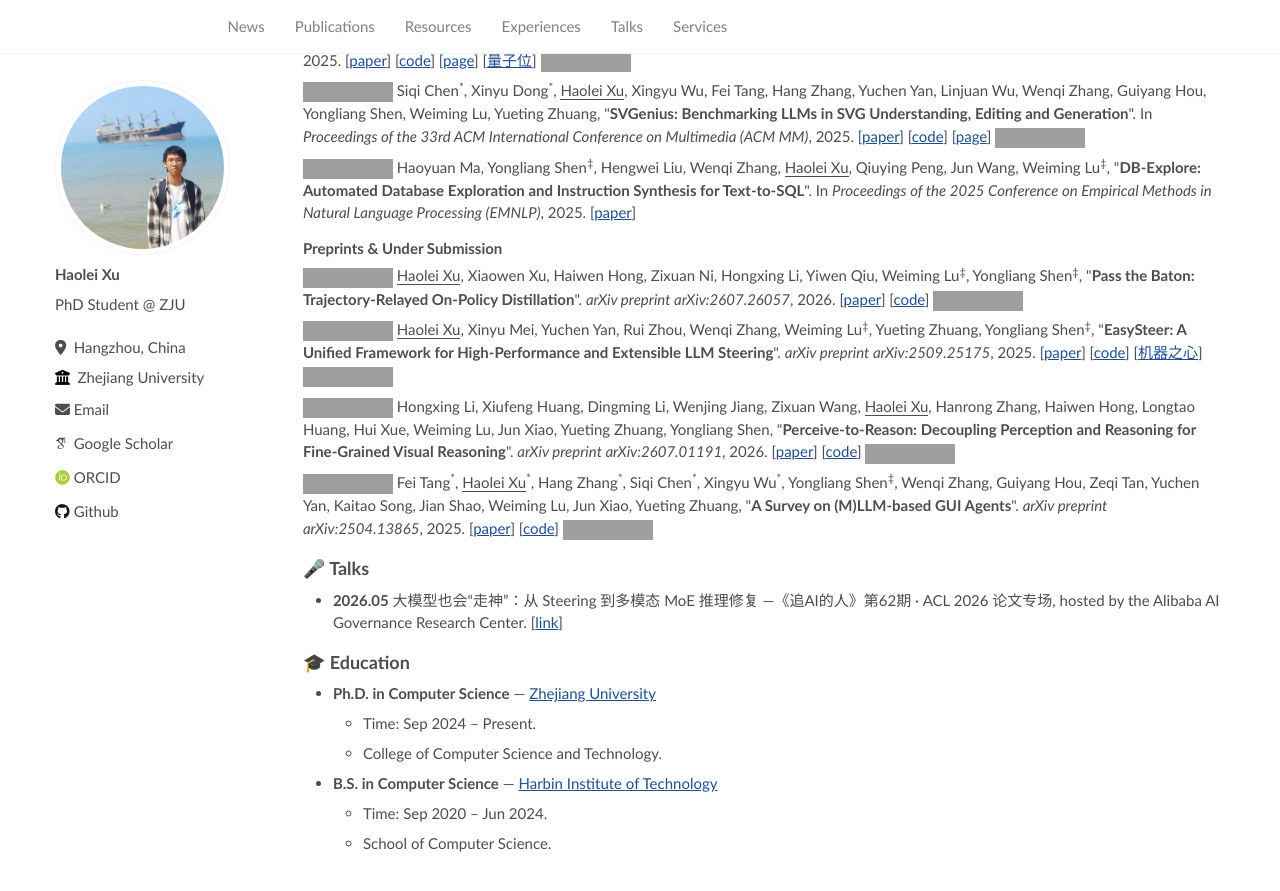
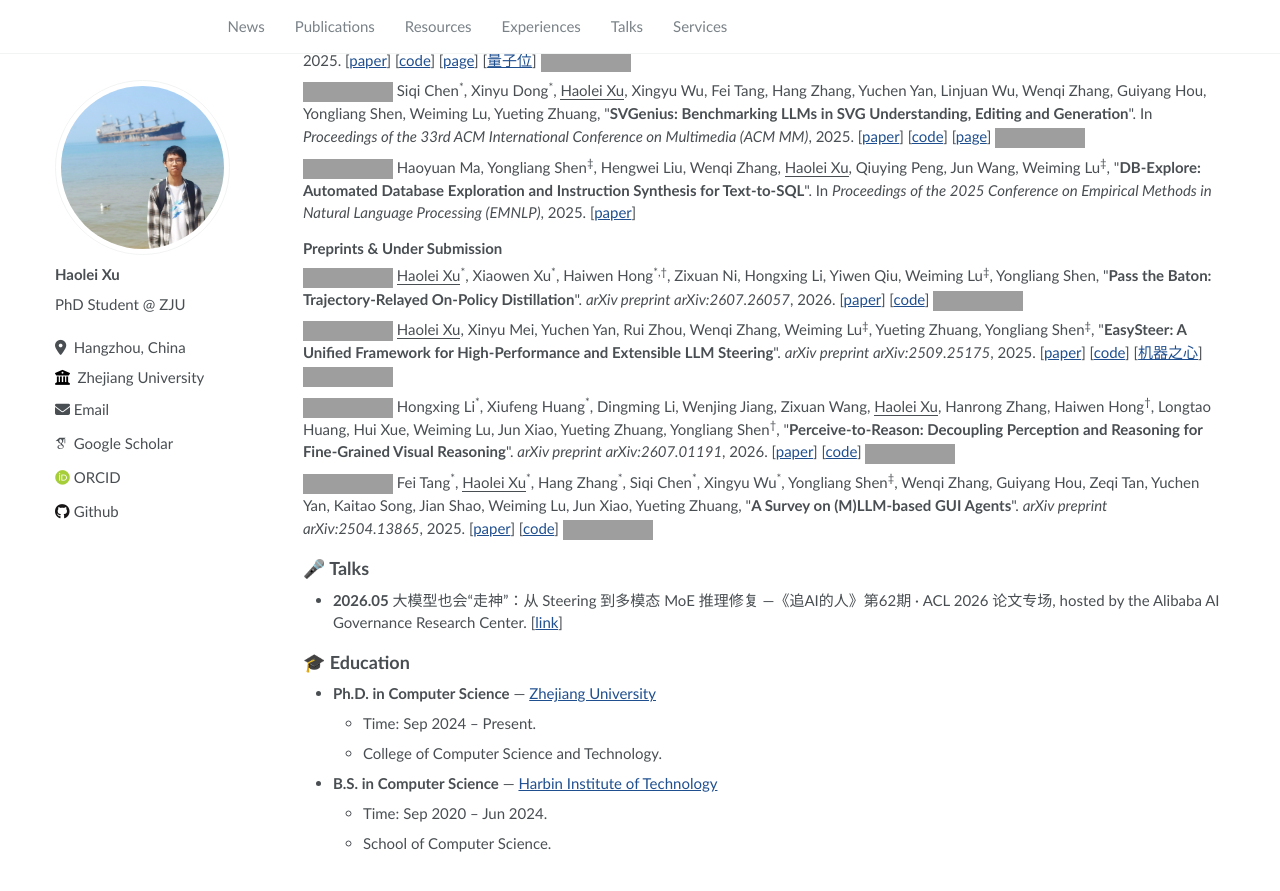
Before and after one commit to xuhaolei/xuhaolei.github.io, a Jekyll site: the page built from _pages/about.md, in a window 1280 px wide and 900 px high, scrolled down 1946 px, cut to the strip 0-891 px from the top of the window. Built offline with Jekyll 4.4.1, drawn with Linux system fonts in a browser that asks for light colours; some web fonts are replaced; grey boxes are pictures that could not be loaded.

Commit message:
Fix total-citations badge source; correct author markers on two new preprints
Co-Authored-By: Claude Fable 5 <noreply@anthropic.com>

```diff
--- a/_pages/about.md
+++ b/_pages/about.md
@@ -32,7 +32,7 @@ redirect_from:
 
 ## 📝 Publications
 
-Full publications are on my [Google Scholar](https://scholar.google.com/citations?user=Wg2cuHUAAAAJ&hl=en) profile. \*: Equal contribution. †: Project leader. ‡: Corresponding author. <a href="https://scholar.google.com/citations?user=Wg2cuHUAAAAJ" target="_blank"><img src="https://img.shields.io/badge/dynamic/json?label=Paper%20Citations&query=total_citations&url=https%3A%2F%2Fcse.bth.se%2F~fer%2Fgooglescholar-api%2Fgooglescholar.php%3Fuser%3DWg2cuHUAAAAJ&logo=googlescholar&style=social" alt="Google Scholar"></a>
+Full publications are on my [Google Scholar](https://scholar.google.com/citations?user=Wg2cuHUAAAAJ&hl=en) profile. \*: Equal contribution. †: Project leader. ‡: Corresponding author. <a href="https://scholar.google.com/citations?user=Wg2cuHUAAAAJ" target="_blank"><img src="https://img.shields.io/endpoint?url=https%3A%2F%2Fcdn.jsdelivr.net%2Fgh%2Fxuhaolei%2Fxuhaolei.github.io%40google-scholar-stats%2Fgs_data_shieldsio.json&label=Paper%20Citations&logo=googlescholar&style=social" alt="Google Scholar"></a>
 
 <style>
   .pub-filters {
@@ -251,11 +251,11 @@ Full publications are on my [Google Scholar](https://scholar.google.com/citation
 
 <h3 class="pub-section-heading">Preprints & Under Submission</h3>
 
-<a href="https://arxiv.org/abs/2607.26057" target="_blank"><img src="https://img.shields.io/badge/arXiv-2607.26057-B31B1B?style=flat-square"></a><span class="pub-marker" data-first-author="true" aria-hidden="true"></span> <u>Haolei Xu</u>, Xiaowen Xu, Haiwen Hong, Zixuan Ni, Hongxing Li, Yiwen Qiu, Weiming Lu<sup>‡</sup>, Yongliang Shen<sup>‡</sup>, &quot;**Pass the Baton: Trajectory-Relayed On-Policy Distillation**&quot;. *arXiv preprint arXiv:2607.26057*, 2026. [[paper](https://arxiv.org/pdf/2607.26057)] [[code](https://github.com/ZJU-REAL/Relay-OPD)] <a href="https://github.com/ZJU-REAL/Relay-OPD" target="_blank"><img src="https://img.shields.io/github/stars/ZJU-REAL/Relay-OPD?style=social"></a>
+<a href="https://arxiv.org/abs/2607.26057" target="_blank"><img src="https://img.shields.io/badge/arXiv-2607.26057-B31B1B?style=flat-square"></a><span class="pub-marker" data-first-author="true" aria-hidden="true"></span> <u>Haolei Xu</u><sup>\*</sup>, Xiaowen Xu<sup>\*</sup>, Haiwen Hong<sup>\*,†</sup>, Zixuan Ni, Hongxing Li, Yiwen Qiu, Weiming Lu<sup>‡</sup>, Yongliang Shen, &quot;**Pass the Baton: Trajectory-Relayed On-Policy Distillation**&quot;. *arXiv preprint arXiv:2607.26057*, 2026. [[paper](https://arxiv.org/pdf/2607.26057)] [[code](https://github.com/ZJU-REAL/Relay-OPD)] <a href="https://github.com/ZJU-REAL/Relay-OPD" target="_blank"><img src="https://img.shields.io/github/stars/ZJU-REAL/Relay-OPD?style=social"></a>
 
 <a href="https://arxiv.org/abs/2509.25175" target="_blank"><img src="https://img.shields.io/badge/arXiv-2509.25175-B31B1B?style=flat-square"></a><span class="pub-marker" data-first-author="true" aria-hidden="true"></span> <u>Haolei Xu</u>, Xinyu Mei, Yuchen Yan, Rui Zhou, Wenqi Zhang, Weiming Lu<sup>‡</sup>, Yueting Zhuang, Yongliang Shen<sup>‡</sup>, &quot;**EasySteer: A Unified Framework for High-Performance and Extensible LLM Steering**&quot;. *arXiv preprint arXiv:2509.25175*, 2025. [[paper](https://arxiv.org/pdf/2509.25175)] [[code](https://github.com/ZJU-REAL/EasySteer)] [[机器之心](https://mp.weixin.qq.com/s/dxuJHvXOfzA1euvFUPN_vg)] <a href="https://github.com/ZJU-REAL/EasySteer" target="_blank"><img src="https://img.shields.io/github/stars/ZJU-REAL/EasySteer?style=social"></a> <a class="paper_citations_badges" data="Wg2cuHUAAAAJ:WF5omc3nYNoC" href="" target="_blank"></a>
 
-<a href="https://arxiv.org/abs/2607.01191" target="_blank"><img src="https://img.shields.io/badge/arXiv-2607.01191-B31B1B?style=flat-square"></a><span class="pub-marker" data-first-author="false" aria-hidden="true"></span> Hongxing Li, Xiufeng Huang, Dingming Li, Wenjing Jiang, Zixuan Wang, <u>Haolei Xu</u>, Hanrong Zhang, Haiwen Hong, Longtao Huang, Hui Xue, Weiming Lu, Jun Xiao, Yueting Zhuang, Yongliang Shen, &quot;**Perceive-to-Reason: Decoupling Perception and Reasoning for Fine-Grained Visual Reasoning**&quot;. *arXiv preprint arXiv:2607.01191*, 2026. [[paper](https://arxiv.org/pdf/2607.01191)] [[code](https://github.com/ZJU-REAL/Perceive-to-Reason)] <a href="https://github.com/ZJU-REAL/Perceive-to-Reason" target="_blank"><img src="https://img.shields.io/github/stars/ZJU-REAL/Perceive-to-Reason?style=social"></a> <a class="paper_citations_badges" data="Wg2cuHUAAAAJ:MXK_kJrjxJIC" href="" target="_blank"></a>
+<a href="https://arxiv.org/abs/2607.01191" target="_blank"><img src="https://img.shields.io/badge/arXiv-2607.01191-B31B1B?style=flat-square"></a><span class="pub-marker" data-first-author="false" aria-hidden="true"></span> Hongxing Li<sup>\*</sup>, Xiufeng Huang<sup>\*</sup>, Dingming Li, Wenjing Jiang, Zixuan Wang, <u>Haolei Xu</u>, Hanrong Zhang, Haiwen Hong<sup>†</sup>, Longtao Huang, Hui Xue, Weiming Lu, Jun Xiao, Yueting Zhuang, Yongliang Shen<sup>†</sup>, &quot;**Perceive-to-Reason: Decoupling Perception and Reasoning for Fine-Grained Visual Reasoning**&quot;. *arXiv preprint arXiv:2607.01191*, 2026. [[paper](https://arxiv.org/pdf/2607.01191)] [[code](https://github.com/ZJU-REAL/Perceive-to-Reason)] <a href="https://github.com/ZJU-REAL/Perceive-to-Reason" target="_blank"><img src="https://img.shields.io/github/stars/ZJU-REAL/Perceive-to-Reason?style=social"></a> <a class="paper_citations_badges" data="Wg2cuHUAAAAJ:MXK_kJrjxJIC" href="" target="_blank"></a>
 
 <a href="https://arxiv.org/abs/2504.13865" target="_blank"><img src="https://img.shields.io/badge/arXiv-2504.13865-B31B1B?style=flat-square"></a><span class="pub-marker" data-first-author="false" aria-hidden="true"></span> Fei Tang<sup>\*</sup>, <u>Haolei Xu</u><sup>\*</sup>, Hang Zhang<sup>\*</sup>, Siqi Chen<sup>\*</sup>, Xingyu Wu<sup>\*</sup>, Yongliang Shen<sup>‡</sup>, Wenqi Zhang, Guiyang Hou, Zeqi Tan, Yuchen Yan, Kaitao Song, Jian Shao, Weiming Lu, Jun Xiao, Yueting Zhuang, &quot;**A Survey on (M)LLM-based GUI Agents**&quot;. *arXiv preprint arXiv:2504.13865*, 2025. [[paper](https://arxiv.org/pdf/2504.13865)] [[code](https://github.com/ZJU-REAL/Awesome-GUI-Agents)] <a href="https://github.com/ZJU-REAL/Awesome-GUI-Agents" target="_blank"><img src="https://img.shields.io/github/stars/ZJU-REAL/Awesome-GUI-Agents?style=social"></a> <a class="paper_citations_badges" data="Wg2cuHUAAAAJ:d1gkVwhDpl0C" href="" target="_blank"></a>
 
```
